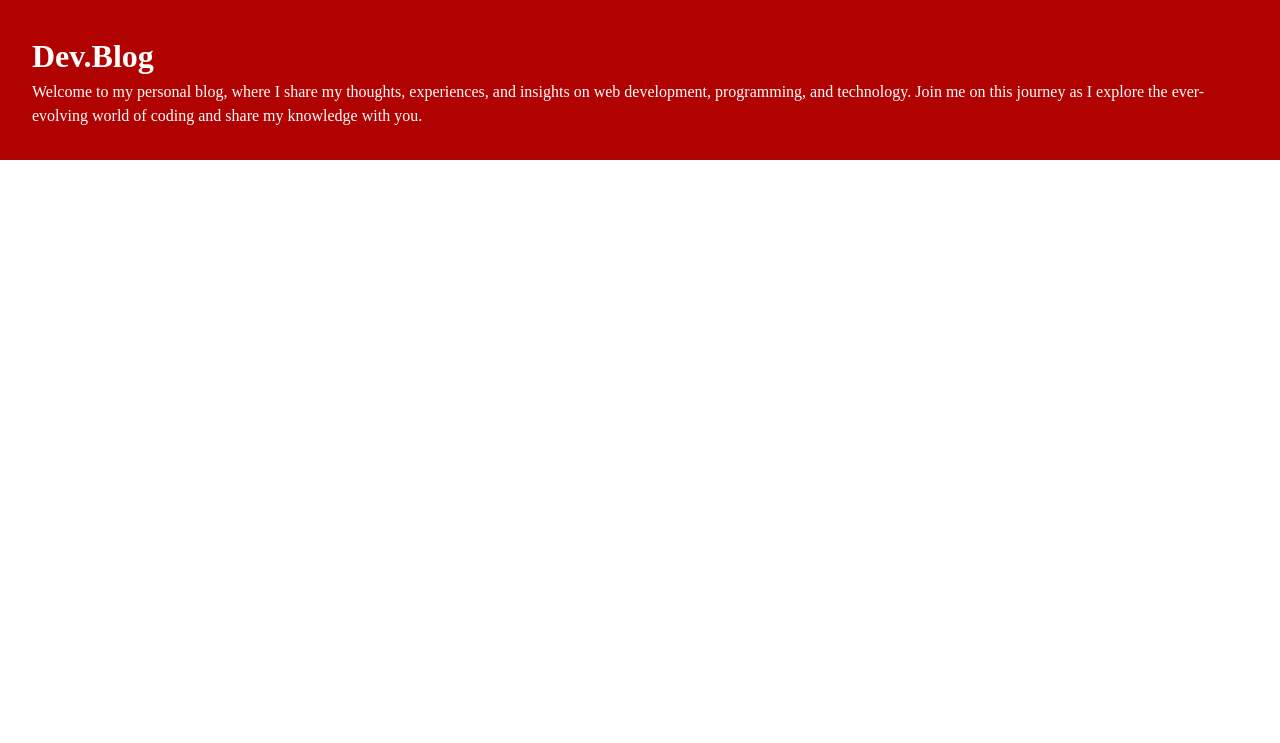
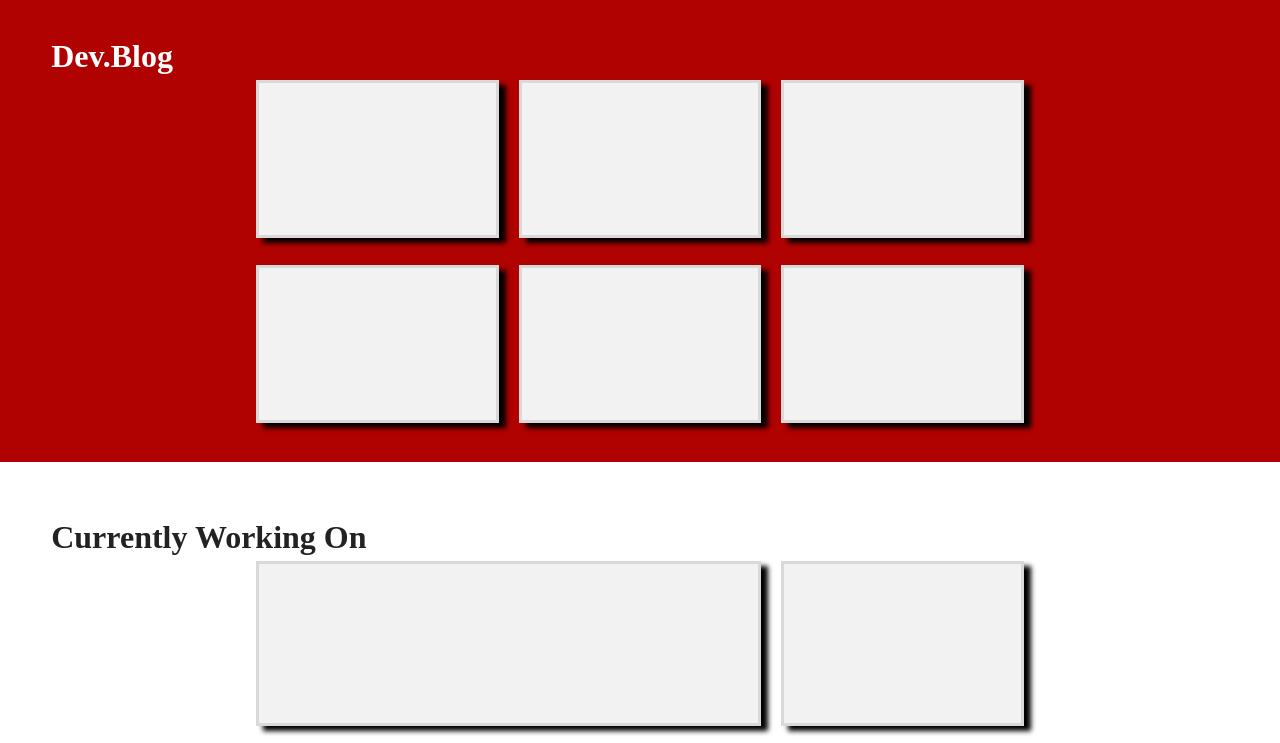
Before and after one commit to DiegoACastroQ/DiegoCastro-Blog, a plain HTML site: page index.html in a window 1280 px wide. Shown: the part 166-909 px from the top of the page. Before the commit the page ends 800 px from the top, so only its background shows below. Drawn offline with Linux system fonts and the light colour scheme.

Commit message:
Add cards

```diff
--- a/index.html
+++ b/index.html
@@ -43,13 +43,34 @@
    <div id="mainHero">
       <div id="mainHeroContent">
          <h1>Dev.Blog</h1>
-         <p>Welcome to my personal blog, where I share my thoughts, experiences, and insights on web development, programming, and technology. Join me on this journey as I explore the ever-evolving world of coding and share my knowledge with you.</p>
+           <div class="learning">
+            <div class="card Images"></div>
+            <div class="card Images"></div>
+            <div class="card Images"></div>
+            <div class="card"></div>
+            <div class="card"></div>
+            <div class="card"></div>
+
+         </div>
       </div>
+
 
 
    </div>
    <!-- State -->
+ <div id="mainContent">
+         <div id="workingOn">
+            <h1 id="wrkOnTxt">Currently Working On</h1>
+           <div id="stateGrid">
+           <div class="card contentFirst"></div>
+           <div class="card"></div>
+           <div class="card"></div>
+           <div class="card"></div>
+           <div class="card"></div>
+           </div>
+         </div>
 
+      </div>
 
 
 
--- a/style.css
+++ b/style.css
@@ -180,7 +180,7 @@ body{
     isolation: isolate;
     min-width: auto;
     width: 100%;
-    padding: 2rem;
+    padding: 4vh min(4%,12vh);
     margin: 0 auto;
     background-color: #b10202;
     color: #ffffff;
@@ -206,3 +206,40 @@ body.nightMode #mainHero::before{
 #mainHeroContent{
     margin: 0 auto;
 }
+.learning, #stateGrid{
+    width: min(100%, 48rem);
+    height:  clamp(200px,30vw,350px);
+    margin-inline: auto;
+    display: grid;
+    grid-template-columns: repeat(3, minmax(0, 1fr));
+    grid-template-rows: repeat(2, minmax(0, 1fr));
+    gap: clamp(0.75rem, 2vw, 1.25rem);
+}
+.card{
+    color: var(--text-color);
+    box-shadow: 7px 5px 5px #000000 ;
+    border: var(--bg-color-dark),solid, 3px;
+    background-color: color-mix(in srgb,var(--bg-color), #000000 5%);
+
+}
+body.nightMode .card{
+    background-color: color-mix(in srgb,var(--bg-color), #000000 15%);
+
+}
+.learning .card{
+    min-width: 0;
+    width: 100%;
+    height: min(96%,25vh);
+}
+/* State */
+#mainContent{
+    margin: 4vw;
+}
+body.nightMode #mainContent .card{
+    background-color: color-mix(in srgb,var(--bg-color), #000000 25%);
+
+}
+.contentFirst{
+    grid-column-start: 1;
+    grid-column-end: 3;
+}
```
